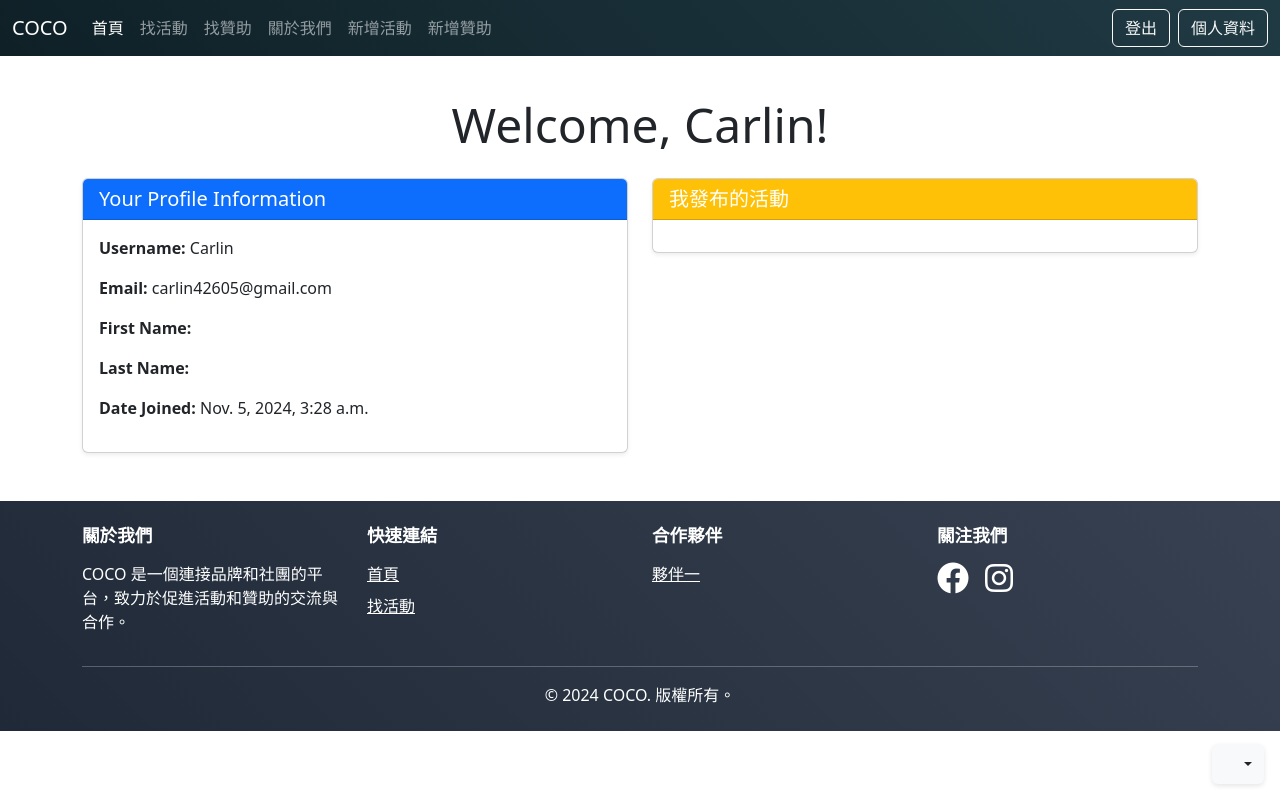
After one commit to Carlin421/cococo, a Django app: page /user/3/ in a window 1280 px wide. The commit adds this page. Run offline with Django 5.2, Linux system fonts and the light colour scheme; data comes from the database, SQL or seed files in the repository; both versions use the stored data as it was after the commit; some libraries are stand-ins or nearby versions.

Commit message:
發布者的畫面，個人頁面跟編輯個人資料分開，頭貼描述資料庫model新增了但未串接

```diff
--- a/event_matcher/events/admin.py
+++ b/event_matcher/events/admin.py
@@ -1,6 +1,7 @@
 from django.contrib import admin
-from .models import Activitynew,Sponsorshipnew
+from .models import Activitynew,Sponsorshipnew,UserProfile
 
+admin.site.register(UserProfile)
 admin.site.register(Activitynew)
 admin.site.register(Sponsorshipnew)
 # Register your models here.
--- a/event_matcher/events/models.py
+++ b/event_matcher/events/models.py
@@ -3,6 +3,14 @@ from django.contrib.auth.models import User
 from django.utils import timezone
 from django.conf import settings
 
+#11/19 這塊還未使用在任何介面
+class UserProfile(models.Model):
+    user = models.OneToOneField(User, on_delete=models.CASCADE, related_name='profile')
+    photo = models.ImageField(upload_to='user_photos/', blank=True, null=True,default='user_photos/default.jpg')
+    description = models.TextField(blank=True, null=True)
+
+    def __str__(self):
+        return f"{self.user.username}'s profile"
 
 #設計「主活動」模型（Activitynew Model）
 class Activitynew(models.Model):
--- a/event_matcher/events/templates/events/activity_detail.html
+++ b/event_matcher/events/templates/events/activity_detail.html
@@ -79,11 +79,14 @@
                                 {% if activity.is_favorited %}取消收藏{% else %}收藏活動{% endif %}
                             </button>
                         </form>
+                    <div class="card-body">
+                        <h5 class="card-title">審核狀態</h5>
+                        {% if activity.check_status %}<i class="fas fa-heart"></i> 審核完成{% else %}<i class="far fa-heart"></i> 審核中{% endif %}
+                    </div>
                     {% else %}
                         <a href="{% url 'login' %}?next={{ request.path }}" class="btn btn-primary btn-block">登入以收藏</a>
                     {% endif %}
                 </div>
-            </div>
 
             {% if related_activities %}
                 <div class="card">
--- a/event_matcher/events/templates/events/activitynew_list.html
+++ b/event_matcher/events/templates/events/activitynew_list.html
@@ -43,6 +43,7 @@
                 <h5 class="card-title text-dark font-weight-bold">
                   <a href="{% url 'activity_detail' activity.id %}" class="text-decoration-none text-dark">{{ activity.title }}</a>
                 </h5>
+                <p class="card-text text-muted"><i class="fas fa-user me-2"></i>主辦方：<a href="{% url 'user_profile' activity.organizer.id %}" class="text-decoration-none text-dark">{{ activity.organizer }}</a></p>
                 <p class="card-text text-muted">{{ activity.description }}</p>
                 <p class="card-text"><i class="fas fa-map-marker-alt me-2"></i>地點：{{ activity.location }}</p>
                 <p class="card-text"><i class="fas fa-calendar-alt me-2"></i>時間：{{ activity.date }}</p>
--- a/event_matcher/events/templates/events/sponsorship_list.html
+++ b/event_matcher/events/templates/events/sponsorship_list.html
@@ -43,7 +43,7 @@
                 <h5 class="card-title text-dark font-weight-bold">
                   <a href="{% url 'sponsor_detail' sponsorship.id %}" class="text-decoration-none text-dark">{{ sponsorship.title }}</a>
                 </h5>
-                <p class="card-text text-muted"><i class="fas fa-user me-2"></i>贊助者：{{ sponsorship.sponsor }}</p>
+                <p class="card-text text-muted"><i class="fas fa-user me-2"></i>贊助者：{{ sponsorship.organizer }}</p>
                 <p class="card-text">{{ sponsorship.description }}</p>
                 <p class="card-text text-muted"><i class="fas fa-dollar-sign me-2"></i>金額：{{ sponsorship.amount }}</p>
                 <p class="card-text text-muted"><i class="fas fa-map-marker-alt me-2"></i>地點：{{ sponsorship.location }}</p>
--- /dev/null
+++ b/event_matcher/events/templates/events/user_profile.html
@@ -0,0 +1,57 @@
+{% extends 'base.html' %}
+{% load django_bootstrap5 %}
+
+{% block content %}
+<div class="container mt-5">
+    <div class="text-center mb-4">
+        <h1 class="display-5">Welcome, {{ user.username }}!</h1>
+    </div>
+
+    <div class="row gy-4 justify-content-center">
+        <!-- Profile Card -->
+        <div class="col-lg-6">
+            <div class="card shadow-sm">
+                <div class="card-header bg-primary text-white">
+                    <h5 class="mb-0">Your Profile Information</h5>
+                </div>
+                <div class="card-body">
+                    <p><strong>Username:</strong> {{ user.username }}</p>
+                    <p><strong>Email:</strong> {{ user.email }}</p>
+                    <p><strong>First Name:</strong> {{ user.first_name }}</p>
+                    <p><strong>Last Name:</strong> {{ user.last_name }}</p>
+                    <p><strong>Date Joined:</strong> {{ user.date_joined }}</p>
+                </div>
+            </div>
+        </div>
+    {% comment %} </div>
+
+    <!-- Favorites Section -->
+    <div class="row gy-4 mt-5"> {% endcomment %}
+        <div class="col-lg-6">
+            <div class="card shadow-sm">
+                <div class="card-header bg-warning text-white">
+                    <h5 class="mb-0">我發布的活動</h5>
+                </div>
+                <div class="card-body">
+                    {% if user_activities %}
+                        <ul class="list-group">
+                            {% for activity in user_activities %}
+                                {% if activity.check_status %}
+                                <li class="list-group-item">
+                                    <a href="{% url 'activity_detail' activity.id %}">
+                                        {{ activity.title }}
+                                    </a>
+                                </li>
+                                {% endif %}
+                            {% endfor %}
+                        </ul>
+                    {% else %}
+                        <p class="text-muted">你還沒有發布任何活動。</p>
+                    {% endif %}
+                </div>
+            </div>
+        </div>
+
+    </div>
+</div>
+{% endblock %}
--- a/event_matcher/events/urls.py
+++ b/event_matcher/events/urls.py
@@ -18,6 +18,8 @@ urlpatterns = [
     # path('toggle_sponsorshipnew_favorite/<int:sponsorship_id>/', views.toggle_sponsorshipnew_favorite, name='toggle_sponsorshipnew_favorite'),
     path('', views.activity_list, name='event_list'),
     path('profile/', views.profile_view, name='profile'),
+    path('profile/edit/', views.edit_profile, name='edit_profile'),
+    path('user/<int:user_id>/', views.user_profile, name='user_profile'),
     path('password_change/', auth_views.PasswordChangeView.as_view(template_name='events/password_change.html'), name='password_change'),
     path('password_change/done/', auth_views.PasswordChangeDoneView.as_view(template_name='events/password_change_done.html'), name='password_change_done'),
     path('activity/<int:activity_id>/', views.activity_detail, name='activity_detail'),
--- a/event_matcher/events/views.py
+++ b/event_matcher/events/views.py
@@ -1,6 +1,6 @@
 from django.shortcuts import render,get_object_or_404, redirect
 from django.shortcuts import render, redirect
-from django.contrib.auth import login, authenticate
+from django.contrib.auth import login, authenticate,get_user_model
 from django.contrib.auth.forms import AuthenticationForm
 from .forms import LoginForm, RegisterForm
 from .models import Activitynew,Sponsorshipnew
@@ -14,6 +14,29 @@ from .forms import SponsorshipForm
 from django.utils import timezone
 from django.core.paginator import Paginator, EmptyPage, PageNotAnInteger
 
+@login_required
+def edit_profile(request):
+    if request.method == 'POST':
+        form = UserProfileForm(request.POST, instance=request.user)
+        if form.is_valid():
+            form.save()
+            messages.success(request, 'Your profile has been updated!')
+            return redirect('profile')
+    else:
+        form = UserProfileForm(instance=request.user)
+    context = {
+        'form': form,
+    }
+    return render(request, 'events/edit_profile.html', context)
+def user_profile(request, user_id):
+    User= get_user_model()
+    user = get_object_or_404(User, id=user_id)
+    user_activities = Activitynew.objects.filter(organizer=user)
+    context = {
+        'user': user,
+        'user_activities': user_activities
+    }
+    return render(request, 'events/user_profile.html', context)
 
 @login_required
 def toggle_sponsorship_check(request, event_id):
```
Also changed, not shown: event_matcher/events/forms.py (+2 -7 lines), event_matcher/events/templates/events/edit_profile.html (added, +31 -0 lines), event_matcher/events/templates/events/profile.html (+18 -25 lines), event_matcher/db.sqlite3, event_matcher/events/migrations/0010_userprofile.py (added), event_matcher/events/migrations/0011_alter_userprofile_photo.py (added), event_matcher/events/static/default.jpg (added), event_matcher/media/activitynew_images/9c421777-b1c1-432d-9cd8-e56b360bce40.jpeg (added), event_matcher/media/activitynew_images/S__82862177.jpg (added), event_matcher/media/activitynew_images/images_2.jpeg (added), event_matcher/media/sponsorship_images/S__82862177.jpg (added), event_matcher/media/user_photos/default.jpg (added).
